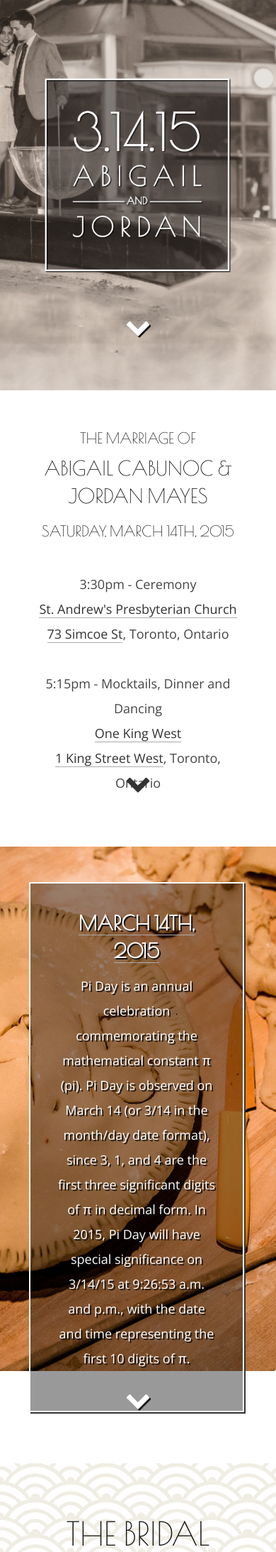
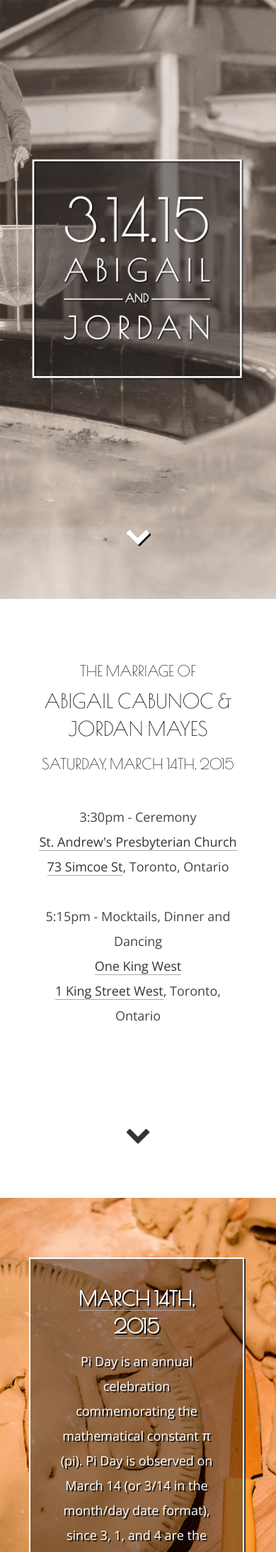
Before and after one commit to abbycabs/amayesingday.com, a PHP site: page / in a window 390 px wide. Shown: the top 2187 px of the page at 71% size. Run offline with PHP 8.4, Linux system fonts and the light colour scheme; some libraries are stand-ins or nearby versions.

Commit message:
mobile mobile

```diff
--- a/index.html
+++ b/index.html
@@ -196,7 +196,6 @@ $(document).ready(function(){
   //xPosition - Horizontal position of the element
   //inertia - speed to move relative to vertical scroll. Example: 0.1 is one tenth the speed of scrolling, 2 is twice the speed of scrolling
   //outerHeight (true/false) - Whether or not jQuery should use it's outerHeight option to determine when a section is in the viewport
-  if(!isMobile){
     $('#header').parallax("50%", 0.6);
     $('#church').parallax("20%", 0.1);
     $('#okw').parallax("20%", 0.8);
@@ -204,7 +203,6 @@ $(document).ready(function(){
     $('#pi').parallax("50%", 0.3);
     $('#third').parallax("50%", 0.4);
     $('#info').parallax("50%", 0.1);
-  }
 });
 
 </script>
--- a/stylesheets/style.css
+++ b/stylesheets/style.css
@@ -209,22 +209,3 @@ a {
 .wrap {
   padding:2em;
 }
-
-
-@media only screen and (max-width: 480px) {
-
-  #first, #header {
-    height: 550px;
-  }
-
-  #header .names {
-    height: 275px;
-    margin: 110px 0 0;
-  }
-
-  .page {
-    min-height: 500px;
-    padding: 50px 0 4em;
-  }
-
-}
```
